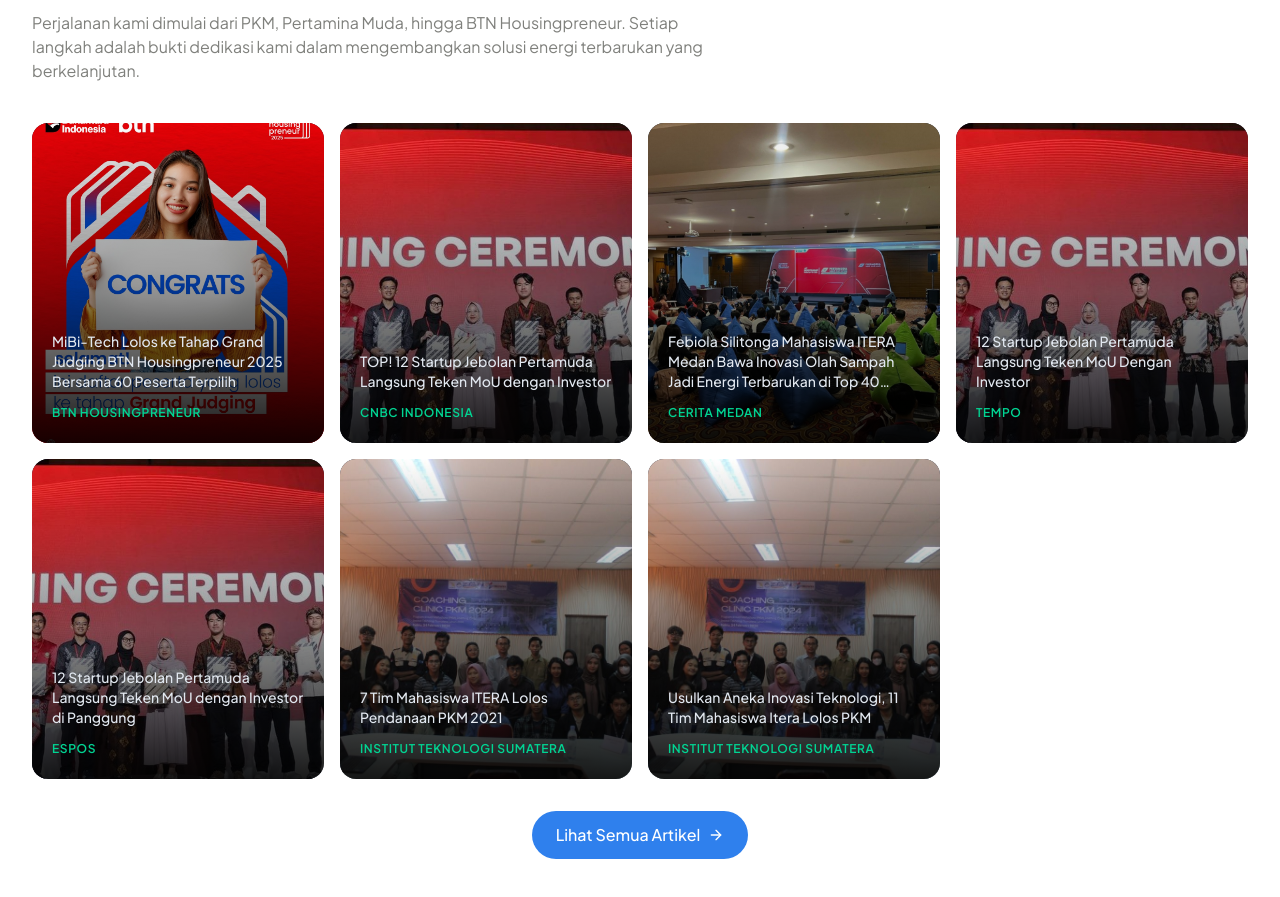
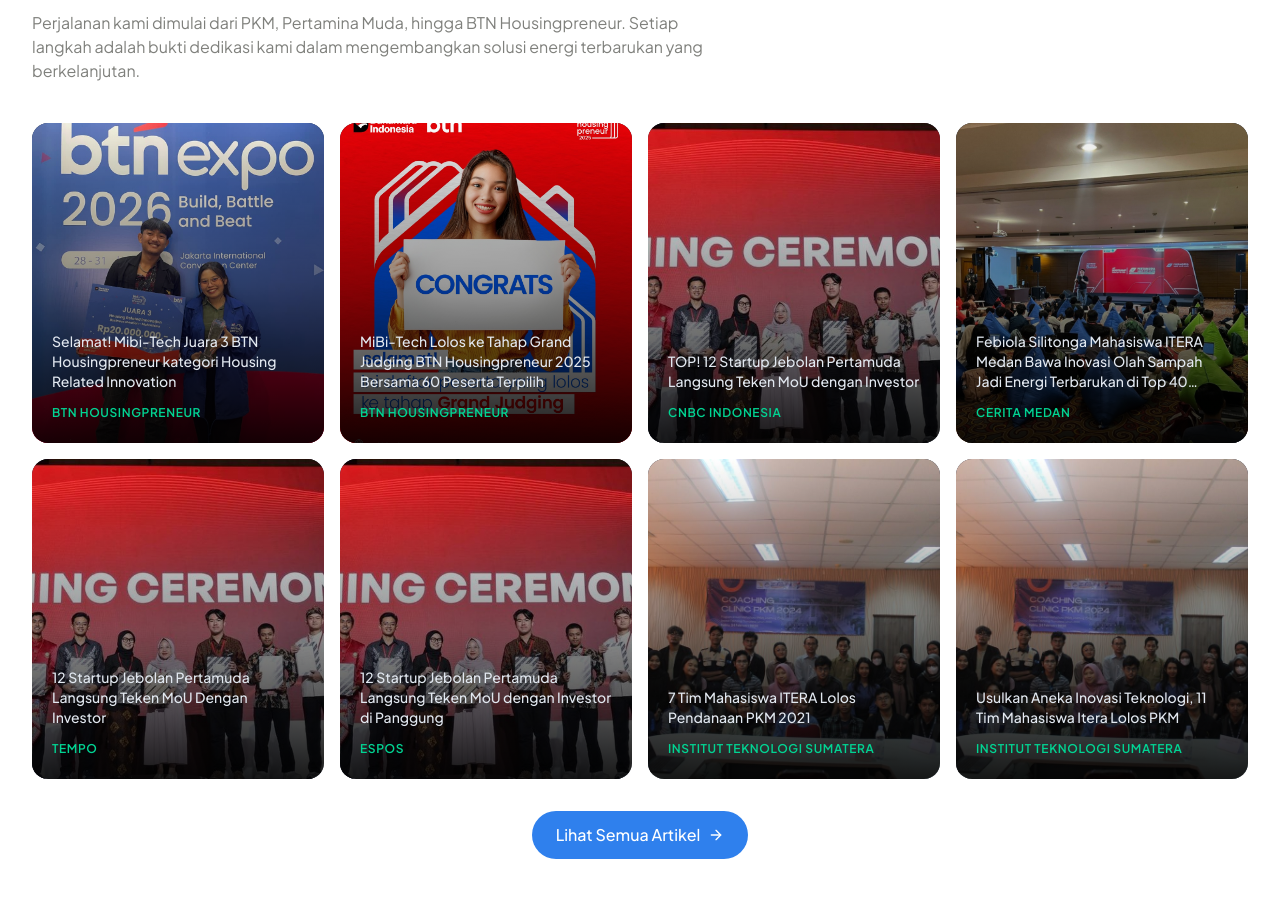
Before and after one commit to diosamuel/mibioenergy, a Next.js app: page / in a window 1280 px wide. Shown: the part 2803-3700 px from the top of the page. Built offline with nearby package versions, Linux system fonts and the light colour scheme.

Commit message:
feat: add new prestasi, congrats for the team!

```diff
--- a/components/articles-section.tsx
+++ b/components/articles-section.tsx
@@ -10,9 +10,15 @@ import pertamudaImage from "@/assets/prestasi/pertamuda-1761874282045_169.jpeg"
 import ceritamedanImage from "@/assets/prestasi/ceritamedan.jpeg"
 import pkmIteraImage from "@/assets/prestasi/PKM-Itera-3-1024x683-1.jpg"
 import btnHousingpreneurImage from "@/assets/prestasi/btnhousingpreneur.jpg"
-
+import winnerBtnHousingPreneur from "@/assets/prestasi/winnerbtnhousepreneur.jpeg"
 export function ArticlesSection() {
   const articles = [
+    {
+      title:"Selamat! Mibi-Tech Juara 3 BTN Housingpreneur kategori Housing Related Innovation",
+      category:"BTN Housingpreneur",
+      image:winnerBtnHousingPreneur,
+      url: "https://www.cnbcindonesia.com/news/20260131195529-4-707003/btn-housingpreneur-2025-lahirkan-inovator-muda-ekosistem-perumahan"
+    },
     {
       title: "MiBi-Tech Lolos ke Tahap Grand Judging BTN Housingpreneur 2025 Bersama 60 Peserta Terpilih",
       category: "BTN Housingpreneur",
```
Also changed, not shown: assets/prestasi/winnerbtnhousepreneur.jpeg (added).
